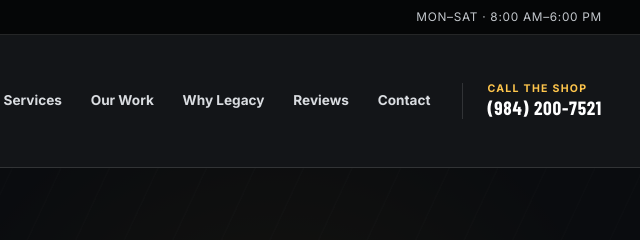
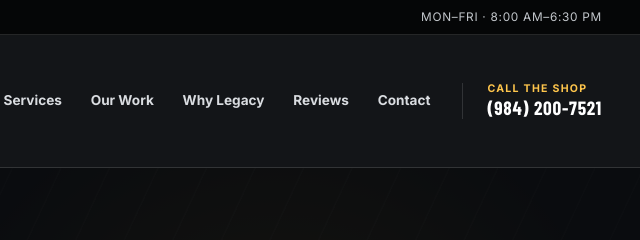
Before and after one commit to ttater041-stack/ttater041-stack.github.io, a plain HTML site: page index.html in a window 1280 px wide. Shown: the top 240 px of the page, 618-1258 px from the left. Drawn offline with nearby package versions, Linux system fonts and the light colour scheme; a web font is replaced by a local one.

Commit message:
updating hours

```diff
--- a/index.html
+++ b/index.html
@@ -50,7 +50,7 @@
     <div class="utility-bar">
       <div class="container utility-inner">
         <span>4811 Fayetteville Rd, Raleigh, NC</span>
-        <span>Mon&ndash;Sat &middot; 8:00 AM&ndash;6:00 PM</span>
+        <span>Mon&ndash;Fri &middot; 8:00 AM&ndash;6:30 PM</span>
       </div>
     </div>
 
```
